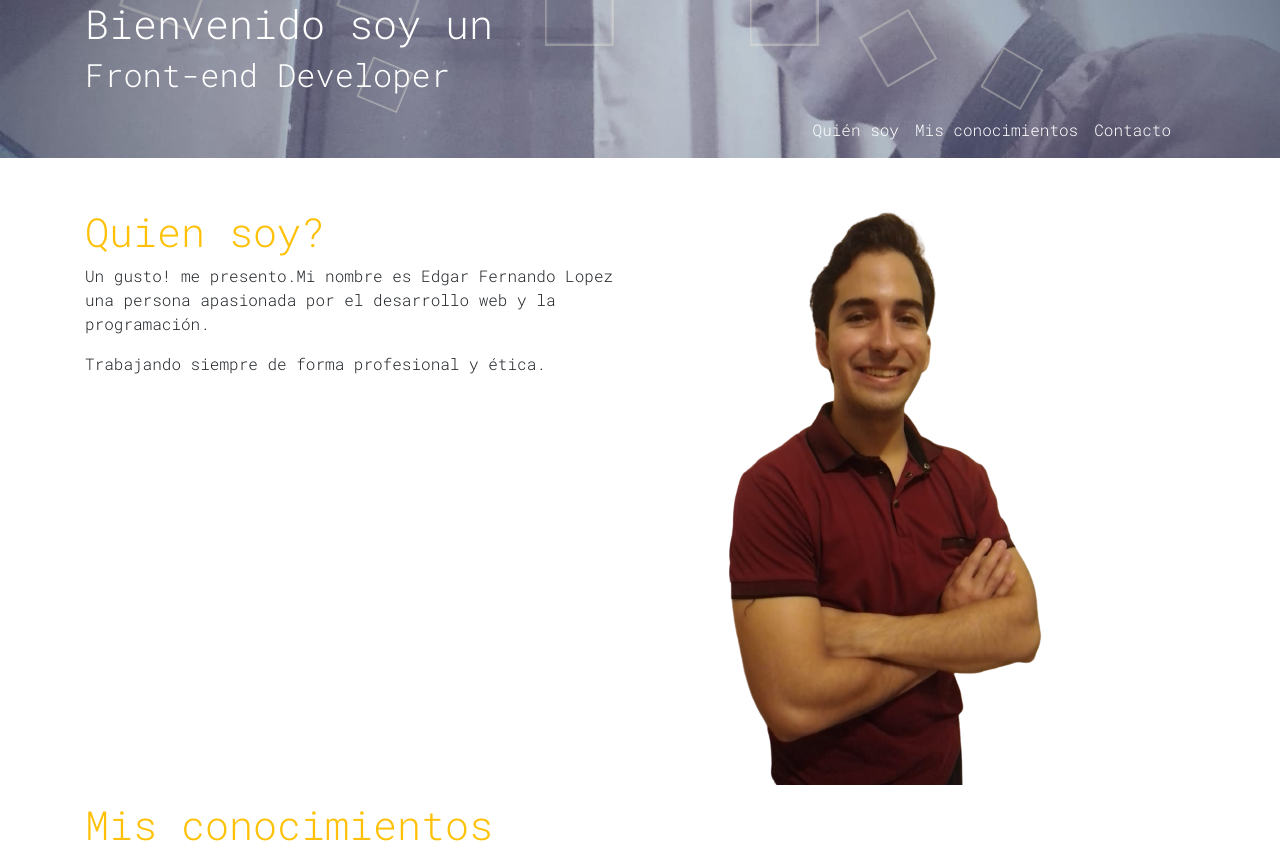
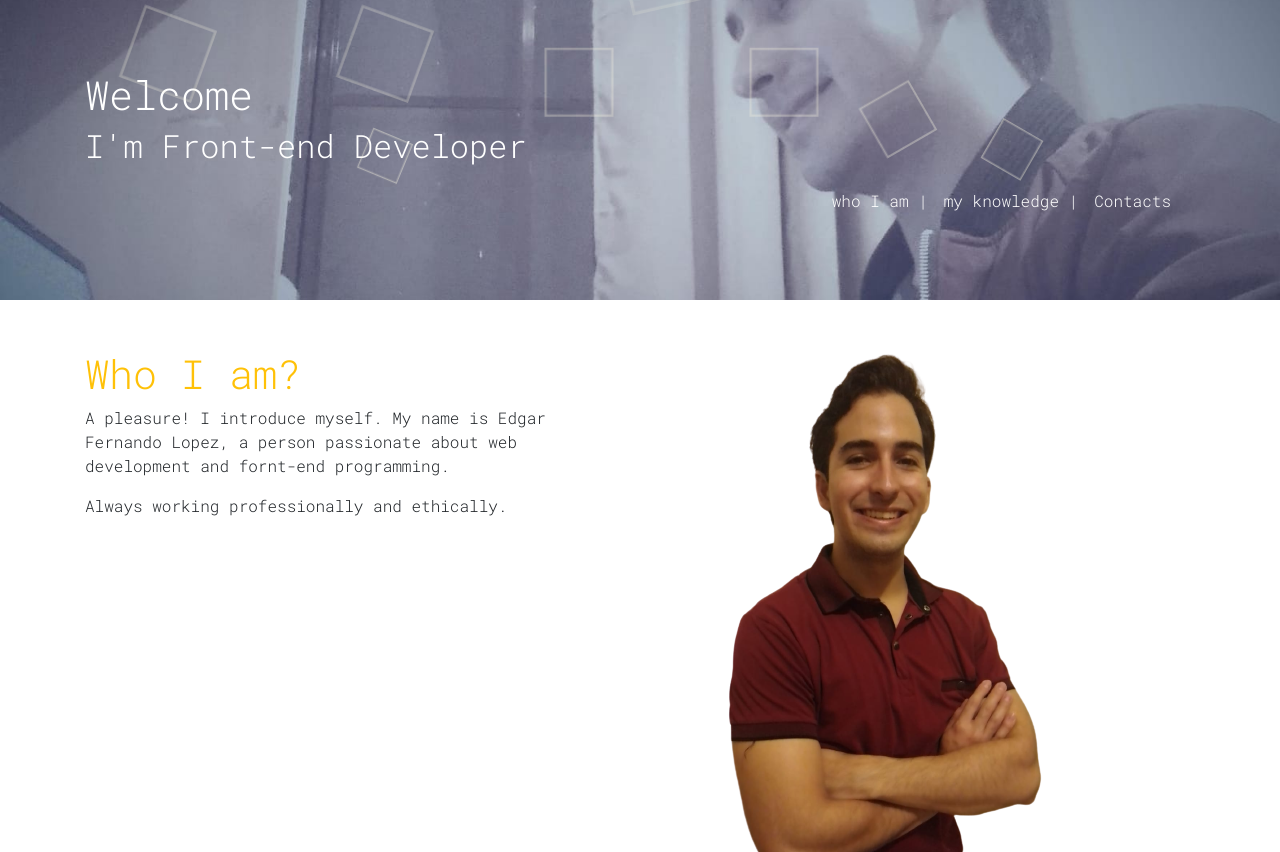
Before and after one commit to FerNIX1/FerNix.github.io, a plain HTML site: page index.html in a window 1280 px wide. Shown: the top 852 px of the page. Drawn offline with nearby package versions, Linux system fonts and the light colour scheme; a script that the page names is missing.

Commit message:
changing language

```diff
--- a/css/index.css
+++ b/css/index.css
@@ -33,7 +33,7 @@ body{
     background-size: 100% auto; /* Cambiado para cubrir el ancho de la pantalla */
     background-position: center center;
     background-repeat: no-repeat;
-    /*height: 500px;*/
+    height: 300px;
     display: flex;
     justify-content: center;
     align-items: center;
--- a/index.html
+++ b/index.html
@@ -16,8 +16,8 @@
         <div class="container">
             <div class="row">
                 <div class="col-md-12">
-                    <h1 class="espaciado-superior1 text-white">Bienvenido soy un</h1>
-                    <h2 class="espaciado-superior2 text-white">Front-end Developer</h2>
+                    <h1 class="espaciado-superior1 text-white">Welcome </h1>
+                    <h2 class="espaciado-superior2 text-white">I'm Front-end Developer</h2>
                 </div>
             </div>
             <div class="row">
@@ -45,13 +45,13 @@
                                             <div class="collapse navbar-collapse">
                                                 <ul class="navbar-nav">
                                                     <li class="nav-item">
-                                                        <a class="nav-link text-white" href="#quien-soy">Quién soy</a>
+                                                        <a class="nav-link text-white" href="#quien-soy">who I am |</a>
                                                     </li>
                                                     <li class="nav-item">
-                                                        <a class="nav-link text-white" href="#mis-conocimientos">Mis conocimientos</a>
+                                                        <a class="nav-link text-white" href="#mis-conocimientos">my knowledge |</a>
                                                     </li>
                                                     <li class="nav-item">
-                                                        <a class="nav-link text-white" href="#contacto">Contacto</a>
+                                                        <a class="nav-link text-white" href="#contacto">Contacts</a>
                                                     </li>
                                                 </ul>
                                             </div>
@@ -70,9 +70,9 @@
             <div class="row" style="margin-top: 50px;">
                 <div class="col-sm-6">
                     <div class="contenedor">
-                        <h1 class="texto-oculto text-warning" id="quien-soy">Quien soy?</h1>
-                        <p class>Un gusto! me presento.Mi nombre es Edgar Fernando Lopez una persona apasionada por el desarrollo web y la programación.</p>
-                        <p class>Trabajando siempre de forma profesional y ética.</p>
+                        <h1 class="texto-oculto text-warning" id="quien-soy">Who I am?</h1>
+                        <p class>A pleasure! I introduce myself. My name is Edgar Fernando Lopez, a person passionate about web development and fornt-end programming.</p>
+                        <p class>Always working professionally and ethically.</p>
                       </div>
                 </div>
                 <div class="col-sm-6">
@@ -80,7 +80,7 @@
                 </div>
             </div>
             <p></p>
-            <h1 class="text-warning" id="mis-conocimientos">Mis conocimientos</h1>
+            <h1 class="text-warning" id="mis-conocimientos">my knowledge</h1>
             <div class="container">
                 <div class="row">
                     <div class="col-sm">
@@ -107,16 +107,20 @@
         <p></p>
     </div>
     <div class="container">
-        <h1 class="text-warning" id="contacto">Contactos</h1>
+        <h1 class="text-warning" id="contacto">Contacts</h1>
         <div class="row align-items-center">
             <div class="col-sm">
-                <h3>Correo</h3>
+                <h3>Gmail</h3>
                 <p>edgarfernandolopez001@gmail.com</p>
             </div>
             <div class="col-sm">
                 <h3>Github</h3>
                 <p>https://github.com/FerNIX1</p>
             </div>
+            <div class="col-sm">
+                <h3>Linkedin</h3>
+                <p>linkedin.com/in/edgar-fernando-lopez-zavaleta-8b0ab823b</p>
+            </div>
         </div>
     </div>
 </body>
```
